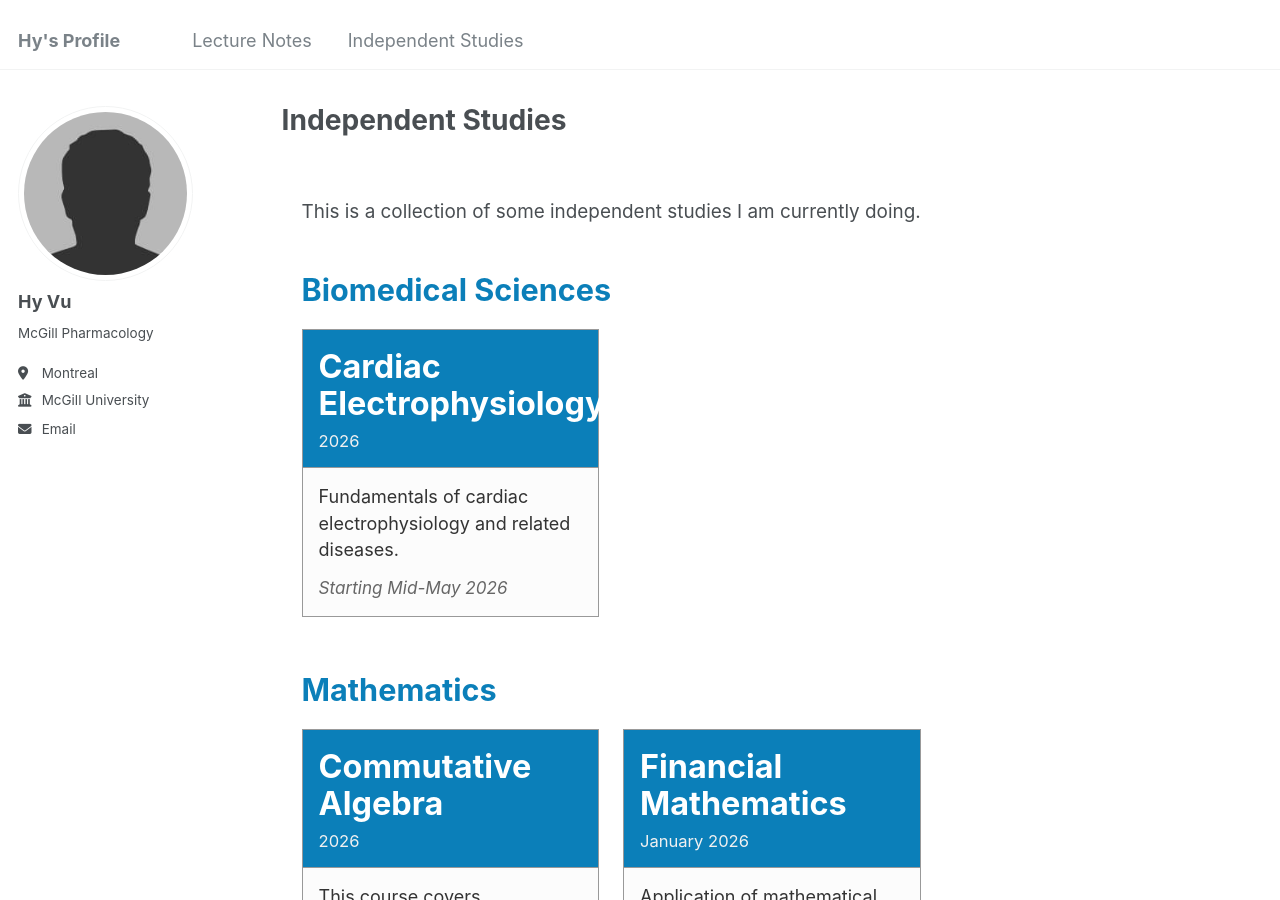
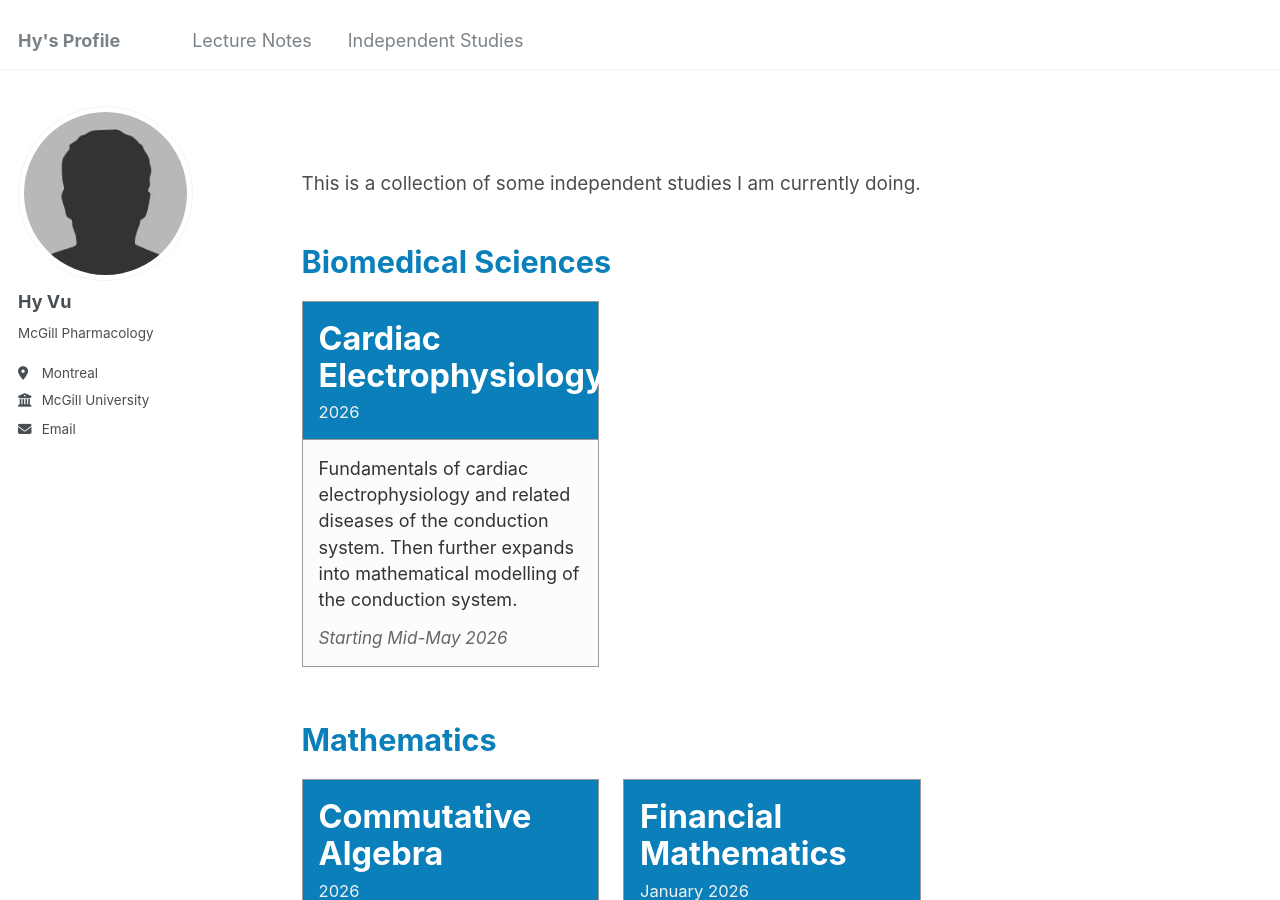
Before and after one commit to Hy-Vu/Hy-Vu.github.io, a Jekyll site: the page built from _pages/independent-studies.html, in a window 1280 px wide and 900 px high. Built offline with Jekyll 4.4.1, drawn with Linux system fonts in a browser that asks for light colours.

Commit message:
Update independent-studies.html

```diff
--- a/_pages/independent-studies.html
+++ b/_pages/independent-studies.html
@@ -1,6 +1,6 @@
 ---
 layout: archive
-title: "Independent Studies"
+title:
 permalink: /independent-studies/
 author_profile: true
 ---
@@ -179,7 +179,7 @@ author_profile: true
         <div class="pdf-card-divider"></div>
         <div class="pdf-card-bottom">
           <div class="pdf-card-description">
-            Fundamentals of cardiac electrophysiology and related diseases.
+            Fundamentals of cardiac electrophysiology and related diseases of the conduction system. Then further expands into mathematical modelling of the conduction system.
           </div>
           <div class="pdf-card-code">Starting Mid-May 2026</div>
         </div>
@@ -216,7 +216,7 @@ author_profile: true
 
 
     <div class="pdf-box">
-      <a class="pdf-card" href="https://drive.google.com/file/d/1loQCsdTGvxuFL64yvznvs6fufD-vd7-w/view?usp=sharing" target="_blank">
+      <a class="pdf-card" >
         <div class="pdf-card-top">
           <div class="pdf-card-title">Financial Mathematics</div>
           <div class="pdf-card-subtitle">January 2026</div>
```
